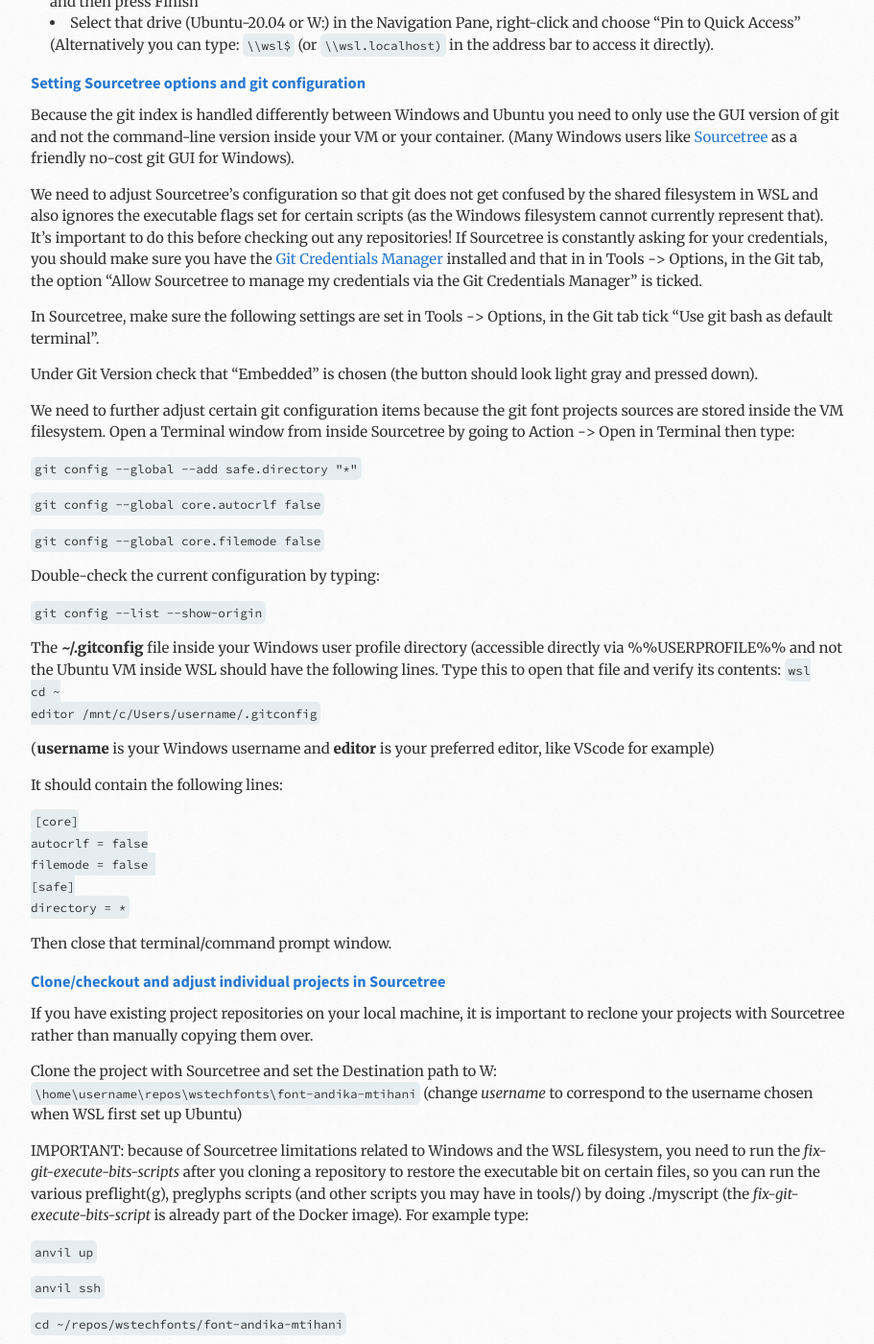
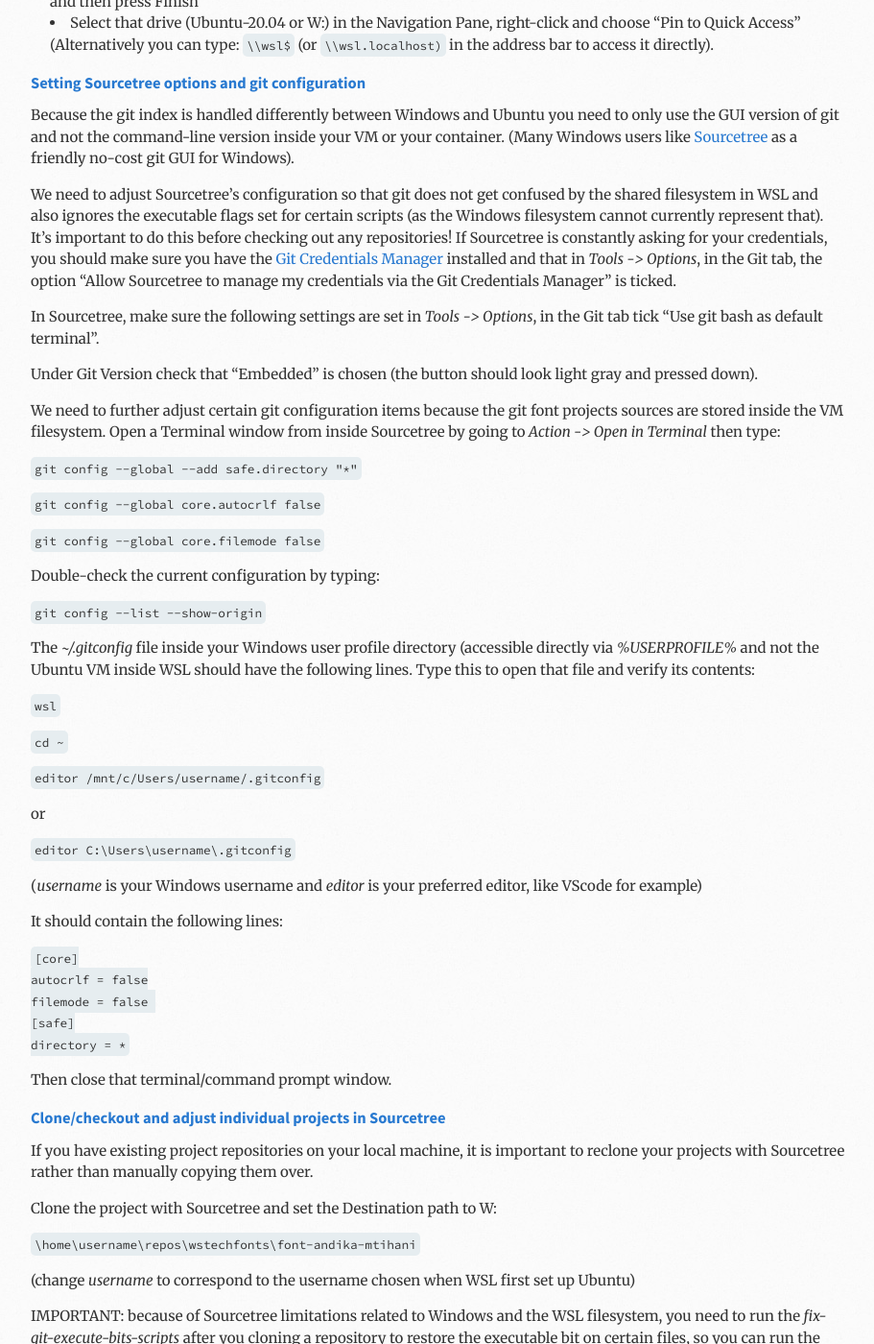
Before and after one commit to silnrsi/silfontdev, a Jekyll site: the page built from en-US/Configuring-WSL.md, in a window 1280 px wide and 1400 px high, scrolled down 1033 px. Shown: the whole window at 96% size, without its empty margins (58-969 px from the left). Built offline with Jekyll 4.4.1, drawn with Linux system fonts in a browser that asks for light colours; some of the changed text lies outside the part shown.

Commit message:
Fixed small layout issues.

````diff
--- a/en-US/Configuring-WSL.md
+++ b/en-US/Configuring-WSL.md
@@ -27,7 +27,7 @@ To get into the WSL VM, launch your Terminal app (cmd) and type:
 
 `wsl`
 
-Then inside the VM type:
+Then inside the VM, type:
 
 `mkdir -p ~/repos/wstechfonts`
 
@@ -44,14 +44,14 @@ The contents of the WSL VM are visible in the Explorer tree structure but we are
 
 Because the git index is handled differently between Windows and Ubuntu you need to only use the GUI version of git and not the command-line version inside your VM or your container. (Many Windows users like [Sourcetree] as a friendly no-cost git GUI for Windows).
 
-We need to adjust Sourcetree's configuration so that git does not get confused by the shared filesystem in WSL and also ignores the executable flags set for certain scripts (as the Windows filesystem cannot currently represent that). It’s important to do this before checking out any repositories! If Sourcetree is constantly asking for your credentials, you should make sure you have the [Git Credentials Manager] installed and that in in Tools -> Options, in the Git tab, the option "Allow Sourcetree to manage my credentials via the Git Credentials Manager" is ticked.
+We need to adjust Sourcetree's configuration so that git does not get confused by the shared filesystem in WSL and also ignores the executable flags set for certain scripts (as the Windows filesystem cannot currently represent that). It’s important to do this before checking out any repositories! If Sourcetree is constantly asking for your credentials, you should make sure you have the [Git Credentials Manager] installed and that in *Tools -> Options*, in the Git tab, the option "Allow Sourcetree to manage my credentials via the Git Credentials Manager" is ticked.
 
-In Sourcetree, make sure the following settings are set in Tools -> Options, in the Git tab
+In Sourcetree, make sure the following settings are set in *Tools -> Options*, in the Git tab
 tick "Use git bash as default terminal".
 
 Under Git Version check that "Embedded" is chosen (the button should look light gray and pressed down).
 
-We need to further adjust certain git configuration items because the git font projects sources are stored inside the VM filesystem. Open a Terminal window from inside Sourcetree by going to Action -> Open in Terminal then type:
+We need to further adjust certain git configuration items because the git font projects sources are stored inside the VM filesystem. Open a Terminal window from inside Sourcetree by going to *Action -> Open in Terminal* then type:
 
 `git config --global --add safe.directory "*"`
 
@@ -63,12 +63,19 @@ Double-check the current configuration by typing:
 
 `git config --list --show-origin`
 
-The __~/.gitconfig__ file inside your Windows user profile directory (accessible directly via %%USERPROFILE%% and not the Ubuntu VM inside WSL should have the following lines. Type this to open that file and verify its contents:
-```wsl
-cd ~
-editor /mnt/c/Users/username/.gitconfig```
+The *~/.gitconfig* file inside your Windows user profile directory (accessible directly via *%USERPROFILE%* and not the Ubuntu VM inside WSL should have the following lines. Type this to open that file and verify its contents:
 
-(__username__ is your Windows username and __editor__ is your preferred editor, like VScode for example)
+`wsl`
+
+`cd ~`
+
+`editor /mnt/c/Users/username/.gitconfig`
+
+or
+
+`editor C:\Users\username\.gitconfig`
+
+(*username* is your Windows username and *editor* is your preferred editor, like VScode for example)
 
 It should contain the following lines:
 
@@ -85,9 +92,13 @@ Then close that terminal/command prompt window.
 
 If you have existing project repositories on your local machine, it is important to reclone your projects with Sourcetree rather than manually copying them over.
 
-Clone the project with Sourcetree and set the Destination path to W: ```\home\username\repos\wstechfonts\font-andika-mtihani```  (change *username* to correspond to the username chosen when WSL first set up Ubuntu)
+Clone the project with Sourcetree and set the Destination path to W:
 
-IMPORTANT: because of Sourcetree limitations related to Windows and the WSL filesystem, you need to run the *fix-git-execute-bits-scripts* after you cloning a repository to restore the executable bit on certain files, so you can run the various preflight(g), preglyphs scripts (and other scripts you may have in tools/) by doing ./myscript  (the *fix-git-execute-bits-script* is already part of the Docker image). For example type:
+```\home\username\repos\wstechfonts\font-andika-mtihani```
+
+(change *username* to correspond to the username chosen when WSL first set up Ubuntu)
+
+IMPORTANT: because of Sourcetree limitations related to Windows and the WSL filesystem, you need to run the *fix-git-execute-bits-scripts* after you cloning a repository to restore the executable bit on certain files, so you can run the various preflight(g), preglyphs scripts (and other scripts you may have in tools/) by doing ./myscript  (the *fix-git-execute-bits-script* is already part of the Docker image). For example, type:
 
 `anvil up`
 
````
Also changed, not shown: other parts of en-US/Configuring-WSL.md (+1 -1 lines), en-US/Building_Font_Projects.md (+1 -1 lines), en-US/Setting_Up_Tools.md (+3 -1 lines).
